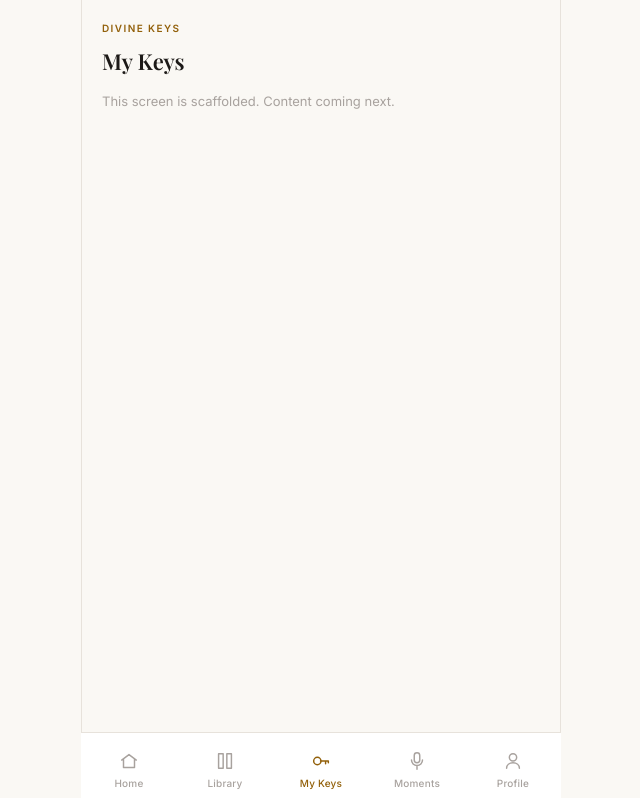
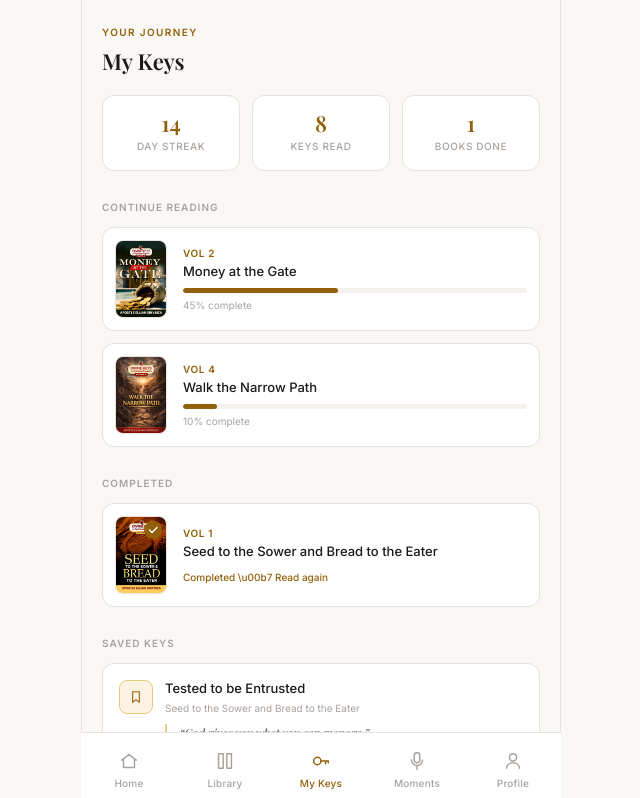
Before and after one commit to elijasinyinza-a11y/DKSE-App, a Next.js app: page /keys in a window 1280 px wide. Shown: the top 798 px of the page, without its empty margins (319-959 px from the left). Built offline with nearby package versions, Linux system fonts and the light colour scheme; a web font is replaced by a local one.

Commit message:
Add files via upload

```diff
--- a/src/pages/keys.js
+++ b/src/pages/keys.js
@@ -1,13 +1,114 @@
-export default function Page() {
+import Link from 'next/link'
+import { books } from '../data/content'
+import { mockUser, mockProgress, mockBookmarks, getProgress } from '../data/mock'
+import styles from './keys.module.css'
+
+export default function MyKeys() {
+  const bySlug = Object.fromEntries(books.map((b) => [b.slug, b]))
+
+  const inProgress = books
+    .filter((b) => mockProgress[b.slug] && mockProgress[b.slug].status === 'in-progress')
+    .map((b) => ({ ...b, progress: getProgress(b.slug) }))
+
+  const completed = books
+    .filter((b) => mockProgress[b.slug] && mockProgress[b.slug].status === 'complete')
+
+  const booksCompleted = completed.length
+
   return (
-    <div className="screen-pad">
-      <p className="eyebrow">Divine Keys</p>
-      <h1 style={{ fontFamily: 'var(--font-serif)', fontSize: 'var(--text-2xl)', color: 'var(--color-ink)', marginTop: 'var(--space-2)' }}>
-        My Keys
-      </h1>
-      <p style={{ color: 'var(--color-muted)', marginTop: 'var(--space-3)' }}>
-        This screen is scaffolded. Content coming next.
-      </p>
+    <div className={styles.keys}>
+      <header className={styles.header}>
+        <p className="eyebrow">Your journey</p>
+        <h1 className={styles.pageTitle}>My Keys</h1>
+      </header>
+
+      {/* ── STATS ──────────────────────────────── */}
+      <section className={styles.statsSection}>
+        <div className={styles.statCard}>
+          <span className={styles.statNum}>{mockUser.streak}</span>
+          <span className={styles.statLabel}>Day streak</span>
+        </div>
+        <div className={styles.statCard}>
+          <span className={styles.statNum}>{mockUser.keysRead}</span>
+          <span className={styles.statLabel}>Keys read</span>
+        </div>
+        <div className={styles.statCard}>
+          <span className={styles.statNum}>{booksCompleted}</span>
+          <span className={styles.statLabel}>Books done</span>
+        </div>
+      </section>
+
+      {/* ── IN PROGRESS ────────────────────────── */}
+      {inProgress.length > 0 && (
+        <section className={styles.section}>
+          <p className="section-label">Continue reading</p>
+          <div className={styles.list}>
+            {inProgress.map((book) => (
+              <Link key={book.id} href={`/reader/${book.slug}`} className={styles.rowCard}>
+                <div className={styles.rowCover} style={book.coverImage ? undefined : { background: book.coverColor }}>
+                  {book.coverImage && <img src={book.coverImage} alt={book.title} />}
+                </div>
+                <div className={styles.rowBody}>
+                  <p className={styles.rowVol}>{book.volume}</p>
+                  <p className={styles.rowTitle}>{book.title}</p>
+                  <div className={styles.progressBar}><div className={styles.progressFill} style={{ width: `${book.progress.percent}%` }} /></div>
+                  <p className={styles.rowMeta}>{book.progress.percent}% complete</p>
+                </div>
+              </Link>
+            ))}
+          </div>
+        </section>
+      )}
+
+      {/* ── COMPLETED ──────────────────────────── */}
+      {completed.length > 0 && (
+        <section className={styles.section}>
+          <p className="section-label">Completed</p>
+          <div className={styles.list}>
+            {completed.map((book) => (
+              <Link key={book.id} href={`/reader/${book.slug}`} className={styles.rowCard}>
+                <div className={styles.rowCover} style={book.coverImage ? undefined : { background: book.coverColor }}>
+                  {book.coverImage && <img src={book.coverImage} alt={book.title} />}
+                  <span className={styles.doneBadge} aria-label="Completed">
+                    <svg viewBox="0 0 24 24" fill="none" width="12" height="12"><path d="M5 12l5 5L20 7" stroke="#fff" strokeWidth="2.6" strokeLinecap="round" strokeLinejoin="round" /></svg>
+                  </span>
+                </div>
+                <div className={styles.rowBody}>
+                  <p className={styles.rowVol}>{book.volume}</p>
+                  <p className={styles.rowTitle}>{book.title}</p>
+                  <p className={styles.rowDone}>Completed \u00b7 Read again</p>
+                </div>
+              </Link>
+            ))}
+          </div>
+        </section>
+      )}
+
+      {/* ── BOOKMARKS ──────────────────────────── */}
+      <section className={styles.section}>
+        <p className="section-label">Saved keys</p>
+        {mockBookmarks.length > 0 ? (
+          <div className={styles.list}>
+            {mockBookmarks.map((bm, i) => {
+              const book = bySlug[bm.bookSlug]
+              return (
+                <Link key={i} href={`/reader/${bm.bookSlug}?chapter=${bm.chapterNumber}`} className={styles.bookmarkCard}>
+                  <div className={styles.bookmarkIcon}>
+                    <svg viewBox="0 0 24 24" fill="none" width="16" height="16"><path d="M7 4h10v16l-5-4-5 4V4z" stroke="currentColor" strokeWidth="1.6" strokeLinejoin="round" /></svg>
+                  </div>
+                  <div className={styles.bookmarkBody}>
+                    <p className={styles.bookmarkTitle}>{bm.chapterTitle}</p>
+                    <p className={styles.bookmarkBook}>{book ? book.title : bm.bookSlug}</p>
+                    {bm.note && <p className={styles.bookmarkNote}>&ldquo;{bm.note}&rdquo;</p>}
+                  </div>
+                </Link>
+              )
+            })}
+          </div>
+        ) : (
+          <p className={styles.empty}>Keys you bookmark while reading will appear here.</p>
+        )}
+      </section>
     </div>
   )
 }
--- /dev/null
+++ b/src/pages/keys.module.css
@@ -0,0 +1,223 @@
+.keys {
+  padding-bottom: var(--space-6);
+}
+
+.header {
+  padding: var(--space-6) var(--space-5) var(--space-4);
+}
+
+.pageTitle {
+  font-family: var(--font-serif);
+  font-size: var(--text-2xl);
+  font-weight: var(--weight-semibold);
+  color: var(--color-ink);
+  margin-top: var(--space-1);
+}
+
+/* ── STATS ────────────────────────────── */
+.statsSection {
+  display: grid;
+  grid-template-columns: repeat(3, 1fr);
+  gap: var(--space-3);
+  padding: 0 var(--space-5) var(--space-5);
+}
+
+.statCard {
+  background-color: var(--color-card);
+  border: var(--border-thin) solid var(--color-border);
+  border-radius: var(--radius-lg);
+  padding: var(--space-4) var(--space-2);
+  text-align: center;
+  display: flex;
+  flex-direction: column;
+  gap: var(--space-1);
+}
+
+.statNum {
+  font-family: var(--font-serif);
+  font-size: var(--text-2xl);
+  font-weight: var(--weight-semibold);
+  color: var(--color-amber);
+  line-height: 1;
+}
+
+.statLabel {
+  font-size: var(--text-xs);
+  color: var(--color-muted);
+  text-transform: uppercase;
+  letter-spacing: var(--tracking-wide);
+  font-weight: var(--weight-medium);
+}
+
+/* ── SECTIONS ─────────────────────────── */
+.section {
+  padding: var(--space-2) var(--space-5) var(--space-5);
+}
+
+.list {
+  display: flex;
+  flex-direction: column;
+  gap: var(--space-3);
+}
+
+/* ── ROW CARD (books) ─────────────────── */
+.rowCard {
+  display: flex;
+  gap: var(--space-4);
+  background-color: var(--color-card);
+  border: var(--border-thin) solid var(--color-border);
+  border-radius: var(--radius-lg);
+  padding: var(--space-3);
+  transition: border-color var(--transition-fast);
+}
+
+.rowCard:hover {
+  border-color: var(--color-amber-border);
+}
+
+.rowCover {
+  width: 52px;
+  height: 78px;
+  border-radius: var(--radius-md);
+  overflow: hidden;
+  flex-shrink: 0;
+  border: var(--border-thin) solid var(--color-border);
+  position: relative;
+}
+
+.rowCover img {
+  width: 100%;
+  height: 100%;
+  object-fit: cover;
+}
+
+.doneBadge {
+  position: absolute;
+  top: 4px;
+  right: 4px;
+  width: 18px;
+  height: 18px;
+  border-radius: var(--radius-full);
+  background-color: var(--color-amber);
+  display: flex;
+  align-items: center;
+  justify-content: center;
+}
+
+.rowBody {
+  flex: 1;
+  min-width: 0;
+  display: flex;
+  flex-direction: column;
+  justify-content: center;
+}
+
+.rowVol {
+  font-size: var(--text-xs);
+  text-transform: uppercase;
+  letter-spacing: var(--tracking-wide);
+  color: var(--color-amber);
+  font-weight: var(--weight-semibold);
+  margin-bottom: 2px;
+}
+
+.rowTitle {
+  font-size: var(--text-base);
+  font-weight: var(--weight-medium);
+  color: var(--color-ink);
+  line-height: var(--leading-snug);
+  margin-bottom: var(--space-2);
+}
+
+.progressBar {
+  height: 5px;
+  background-color: var(--color-card-alt);
+  border-radius: var(--radius-full);
+  overflow: hidden;
+  margin-bottom: var(--space-1);
+}
+
+.progressFill {
+  height: 100%;
+  background-color: var(--color-amber);
+  border-radius: var(--radius-full);
+}
+
+.rowMeta {
+  font-size: var(--text-xs);
+  color: var(--color-muted);
+}
+
+.rowDone {
+  font-size: var(--text-xs);
+  color: var(--color-amber);
+  font-weight: var(--weight-medium);
+}
+
+/* ── BOOKMARKS ────────────────────────── */
+.bookmarkCard {
+  display: flex;
+  gap: var(--space-3);
+  background-color: var(--color-card);
+  border: var(--border-thin) solid var(--color-border);
+  border-radius: var(--radius-lg);
+  padding: var(--space-4);
+  transition: border-color var(--transition-fast);
+}
+
+.bookmarkCard:hover {
+  border-color: var(--color-amber-border);
+}
+
+.bookmarkIcon {
+  width: 34px;
+  height: 34px;
+  border-radius: var(--radius-md);
+  background-color: var(--color-amber-bg);
+  border: var(--border-thin) solid var(--color-amber-border);
+  color: var(--color-amber);
+  display: flex;
+  align-items: center;
+  justify-content: center;
+  flex-shrink: 0;
+}
+
+.bookmarkBody {
+  flex: 1;
+  min-width: 0;
+}
+
+.bookmarkTitle {
+  font-size: var(--text-base);
+  font-weight: var(--weight-medium);
+  color: var(--color-ink);
+  line-height: var(--leading-snug);
+  margin-bottom: 2px;
+}
+
+.bookmarkBook {
+  font-size: var(--text-xs);
+  color: var(--color-muted);
+  margin-bottom: var(--space-2);
+}
+
+.bookmarkNote {
+  font-family: var(--font-serif);
+  font-style: italic;
+  font-size: var(--text-sm);
+  color: var(--color-sub);
+  line-height: var(--leading-normal);
+  border-left: var(--border-medium) solid var(--color-amber-border);
+  padding-left: var(--space-3);
+}
+
+.empty {
+  font-size: var(--text-base);
+  color: var(--color-muted);
+  line-height: var(--leading-relaxed);
+  padding: var(--space-5);
+  text-align: center;
+  background-color: var(--color-card-alt);
+  border: var(--border-thin) dashed var(--color-border-strong);
+  border-radius: var(--radius-lg);
+}
```
